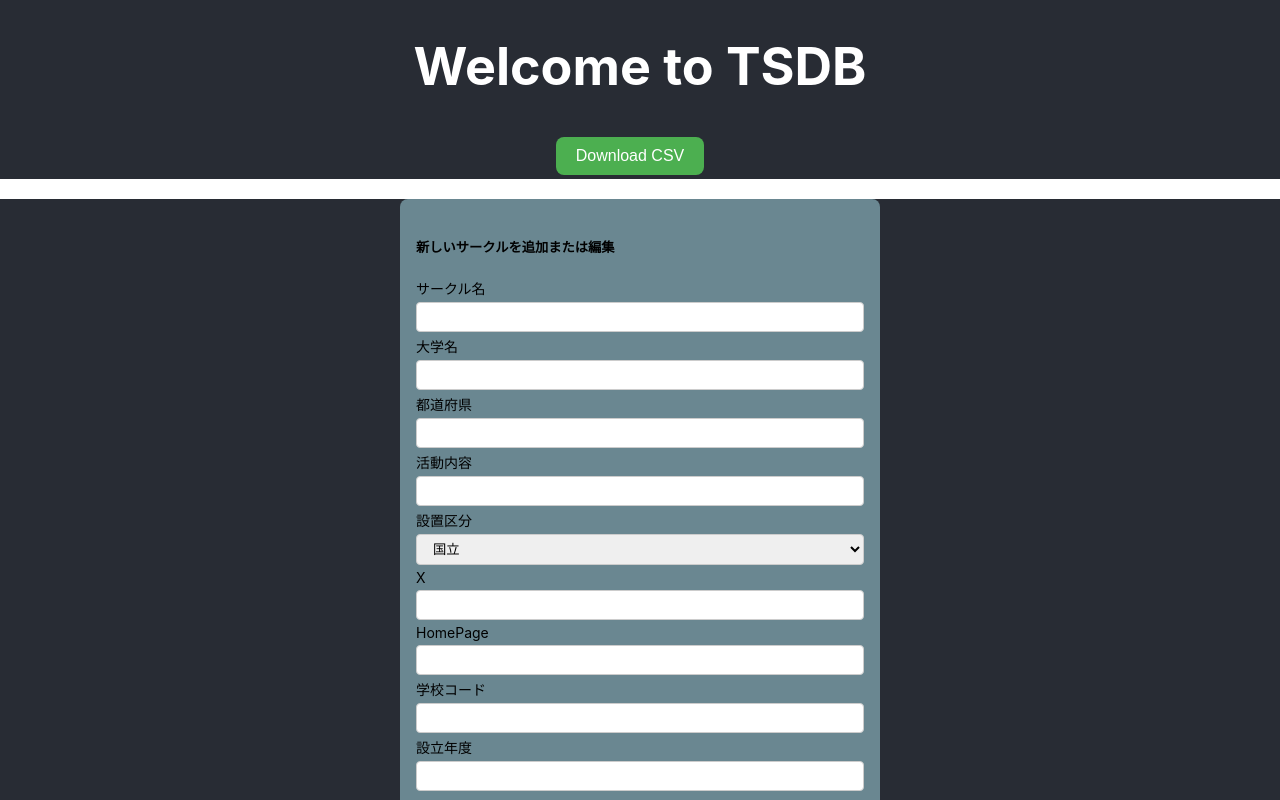
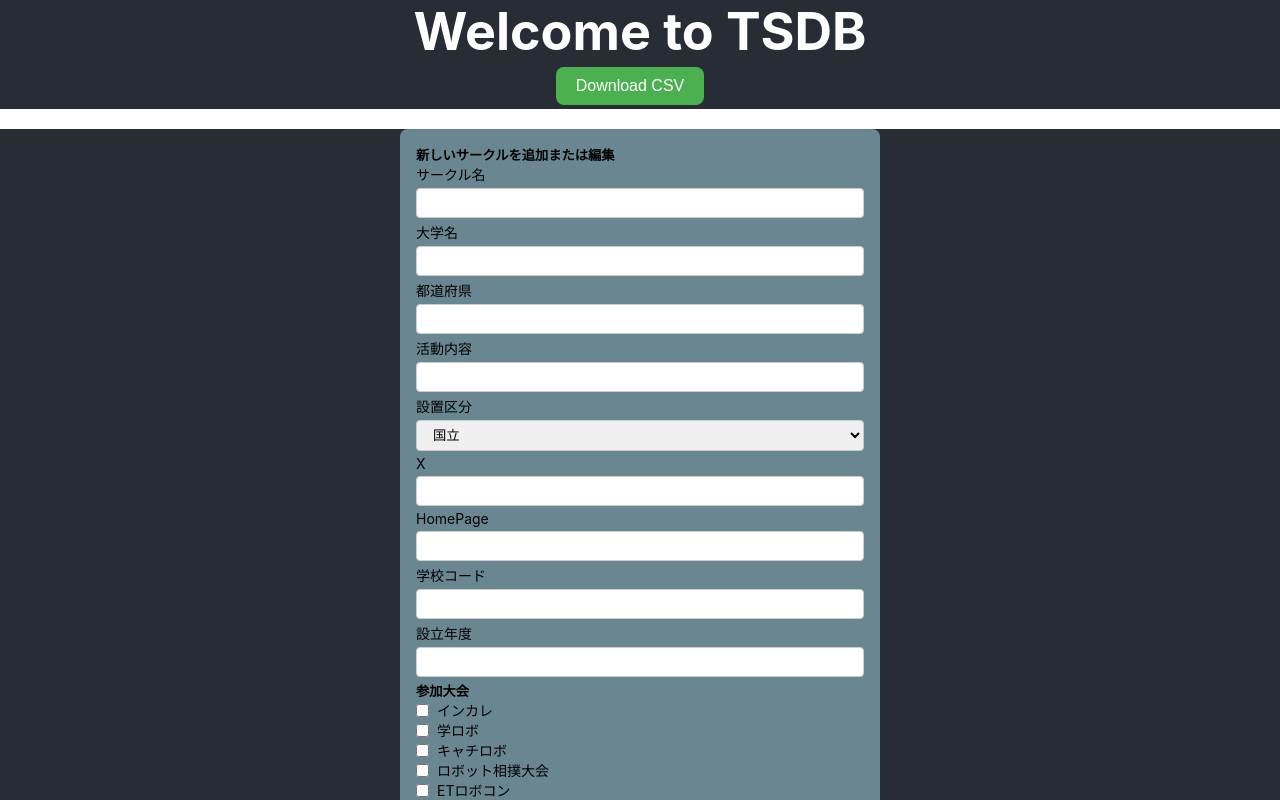
Before and after one commit to RobotClub-RyukyuUniv/TCDB, a React (Create React App) app: page / in a window 1280 px wide. Shown: the top 800 px of the page. Built offline with nearby package versions, Linux system fonts and the light colour scheme.

Commit message:
update css

```diff
--- a/src/App.css
+++ b/src/App.css
@@ -1,3 +1,17 @@
+* {
+  margin: 0;
+  padding: 0;
+  box-sizing: border-box;
+}
+
+html, body {
+  width: 100%;
+  height: 100%;
+}
+
+
+
+
 .App {
   text-align: center;
 }
@@ -22,6 +36,7 @@
   justify-content: center;
   font-size: calc(10px + 2vmin);
   color: white;
+  margin-bottom: 0;
 }
 
 .App-link {
--- a/src/components/styles.css
+++ b/src/components/styles.css
@@ -5,9 +5,11 @@
   .card {
     border: 1px solid #ddd;
     border-radius: 8px;
-    padding: 10px;
+    box-shadow: 0 2px 4px rgba(0, 0, 0, 0.1);
+    width: 70%;
+    height: auto;
+    margin: 0 auto;
     margin-bottom: 20px;
-    box-shadow: 0 2px 4px rgba(0, 0, 0, 0.1);
   }
 
 .card-body {
```
